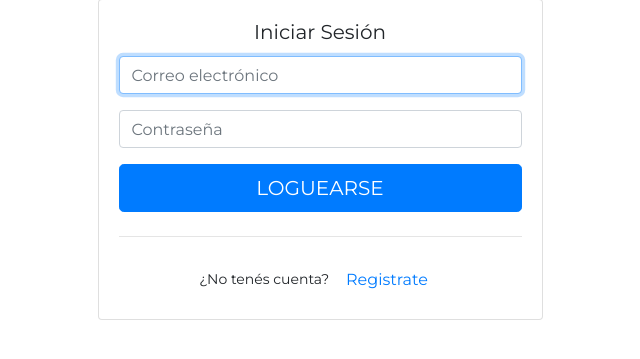
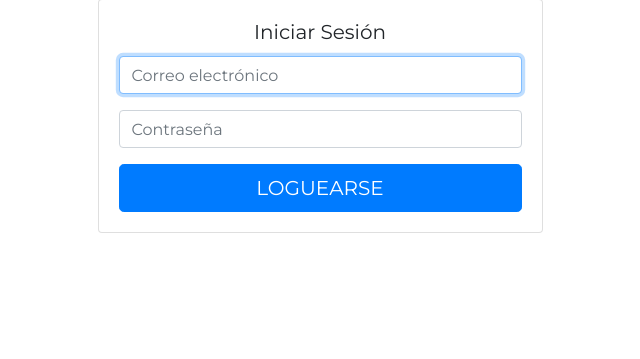
Before and after one commit to alanbisbal/Covid19, a Flask app: page /iniciar_sesion in a window 1280 px wide. Shown: the part 138-497 px from the top of the page, without its empty margins (320-960 px from the left). Run offline with Flask 2, Linux system fonts and the light colour scheme; some libraries are stand-ins or nearby versions.

Commit message:
saque el registrarse

```diff
--- a/app/templates/auth/login.html
+++ b/app/templates/auth/login.html
@@ -31,9 +31,7 @@
 
 
             <button class="btn btn-lg btn-primary btn-block text-uppercase" type="submit" value="Login">Loguearse</button>
-            <hr class="my-4">
-            ¿No tenés cuenta?
-            <a class="btn btn-md btn-link" href="#">Registrate</a>
+
           </form>
         </div>
       </div>
```
